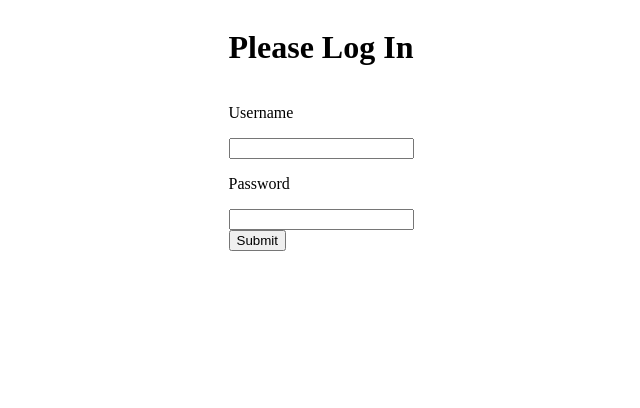
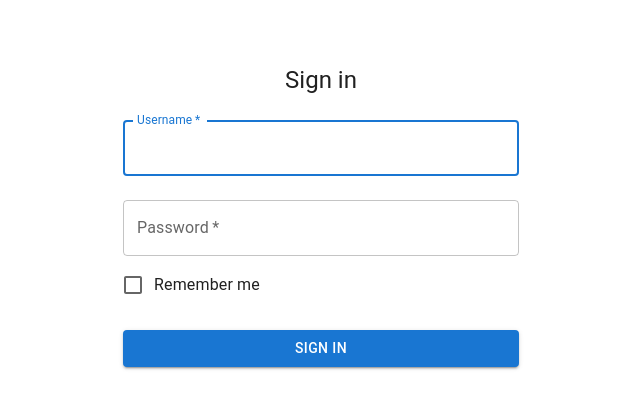
Before and after one commit to Miguel-Correia/chat-server, a React (Create React App) app in the folder chat-client/: page / in a window 1280 px wide. Shown: the top 408 px of the page, without its empty margins (319-959 px from the left). Built offline with nearby package versions, Linux system fonts and the light colour scheme; no server answers.

Commit message:
Added material look to login

```diff
--- a/chat-client/src/components/Login/Login.js
+++ b/chat-client/src/components/Login/Login.js
@@ -1,10 +1,18 @@
-import React ,{ useState } from 'react';
+import React from 'react';
 import PropTypes from 'prop-types';
 import './Login.css';
+import Button from '@mui/material/Button';
+import CssBaseline from '@mui/material/CssBaseline';
+import TextField from '@mui/material/TextField';
+import FormControlLabel from '@mui/material/FormControlLabel';
+import Checkbox from '@mui/material/Checkbox';
+import Box from '@mui/material/Box';
+import Typography from '@mui/material/Typography';
+import Container from '@mui/material/Container';
 
 
 async function loginUser(credentials) {
-  return fetch('http://localhost:8081/login', {
+  return fetch('http://localhost:3000/login', {
     method: 'POST',
     headers: {
       'Content-Type': 'application/json'
@@ -16,37 +24,68 @@
 
 export default function Login({ setToken }) {
 
-  const [username, setUserName] = useState();
-  const [password, setPassword] = useState();
-
-
   const handleSubmit = async e => {
     e.preventDefault();
+    const data = new FormData(e.currentTarget);
     const token = await loginUser({
-      username,
-      password
+      username: data.get('username'),
+      password: data.get('password')
     });
     setToken(token);
   }
 
-  return(
-    <div className="login-wrapper">
-      <h1>Please Log In</h1>
-      <form onSubmit={handleSubmit}>
-        <label>
-          <p>Username</p>
-          <input type="text" onChange={e => setUserName(e.target.value)}/>
-        </label>
-        <label>
-          <p>Password</p>
-          <input type="password" onChange={e => setPassword(e.target.value)}/>
-        </label>
-        <div>
-          <button type="submit">Submit</button>
-        </div>
-      </form>
-    </div>
-  )
+  return (
+      <Container component="main" maxWidth="xs">
+        <CssBaseline />
+        <Box
+          sx={{
+            marginTop: 8,
+            display: 'flex',
+            flexDirection: 'column',
+            alignItems: 'center',
+          }}
+        >
+          <Typography component="h1" variant="h5">
+            Sign in
+          </Typography>
+          <Box component="form" onSubmit={handleSubmit} noValidate sx={{ mt: 1 }}>
+            <TextField
+              margin="normal"
+              required
+              fullWidth
+              id="username"
+              label="Username"
+              name="username"
+              autoComplete="username"
+              autoFocus
+            />
+            <TextField
+              margin="normal"
+              required
+              fullWidth
+              name="password"
+              label="Password"
+              type="password"
+              id="password"
+              autoComplete="current-password"
+            />
+            <FormControlLabel
+              control={<Checkbox value="remember" color="primary" />}
+              label="Remember me"
+            />
+            <Button
+              type="submit"
+              fullWidth
+              variant="contained"
+              sx={{ mt: 3, mb: 2 }}
+            >
+              Sign In
+            </Button>
+
+          </Box>
+        </Box>
+      </Container>
+  );
 }
 
 Login.propTypes = {
```
